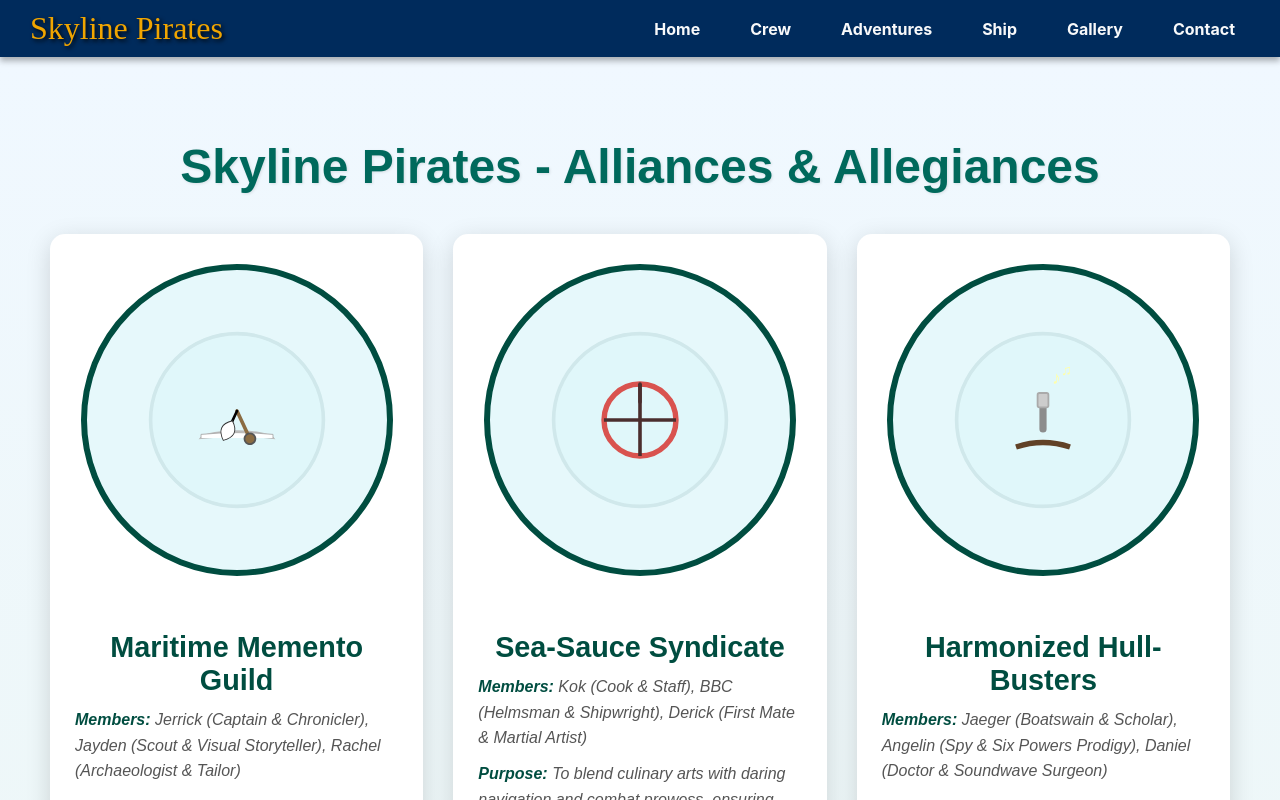
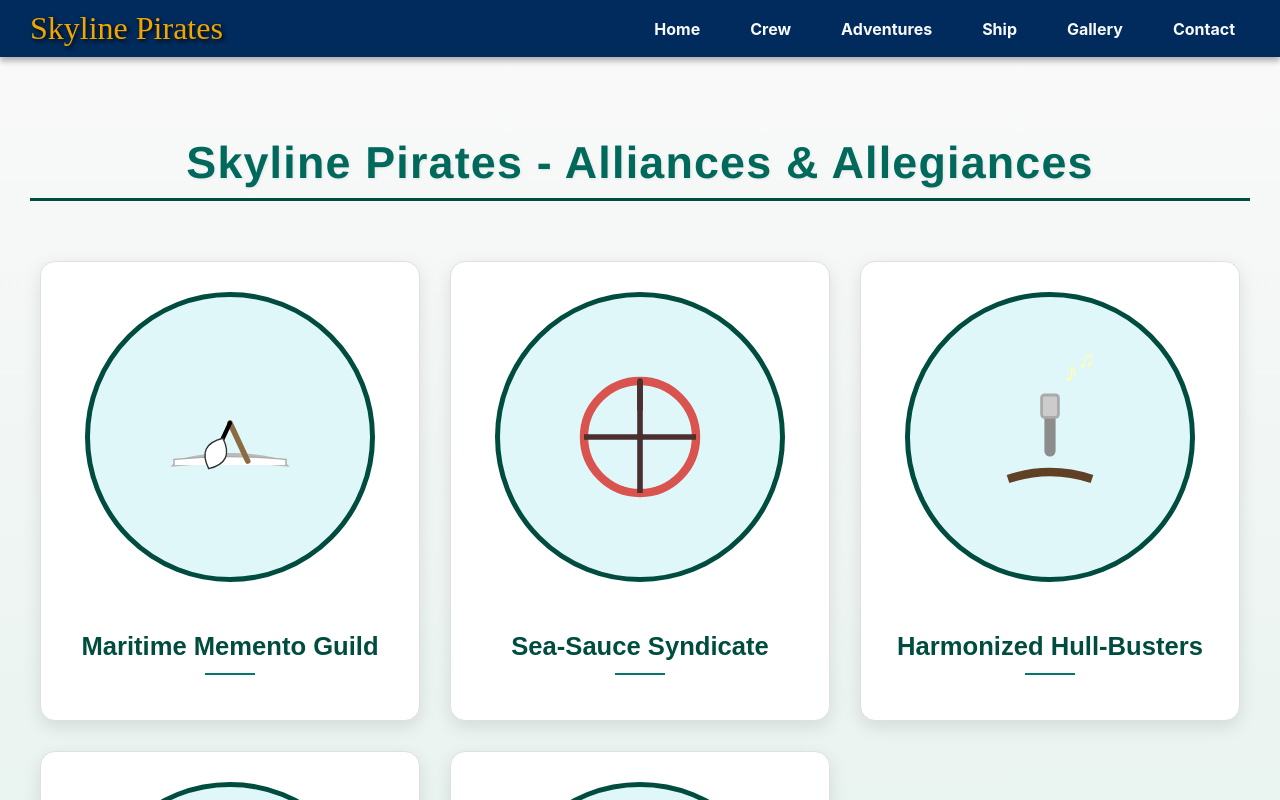
Before and after one commit to kokho1/SkylinePirate, a React (Create React App) app: page /alliance in a window 1280 px wide. Shown: the top 800 px of the page. Built offline with nearby package versions, Linux system fonts and the light colour scheme.

Commit message:
Better alliance

```diff
--- a/src/pages/Alliances.jsx
+++ b/src/pages/Alliances.jsx
@@ -1,4 +1,4 @@
-import React from 'react';
+import React, { useState } from 'react';
 import styles from '../styles/Alliances.css';
 import AllianceSymbol from './AllianceSymbol';
 
@@ -67,28 +67,76 @@ const alliances = [
 ];
 
 const Alliances = () => {
+  const [selectedAlliance, setSelectedAlliance] = useState(null);
+
+  const openModal = (alliance) => {
+    setSelectedAlliance(alliance);
+    document.body.style.overflow = 'hidden'; // Disable scrolling
+  };
+
+  const closeModal = () => {
+    setSelectedAlliance(null);
+    document.body.style.overflow = 'auto'; // Enable scrolling
+  };
   return (
     <div className="alliances-container">
       <h1 className="alliances-title">Skyline Pirates - Alliances & Allegiances</h1>
       <div className="alliances-grid">
         {alliances.map((alliance, idx) => (
-          <div className="alliance-card" key={idx}>
-           <div className="alliance-symbol-container">
-        <AllianceSymbol type={alliance.symbolType} />
-        </div>
+          <div
+            className="alliance-card"
+            key={idx}
+            onClick={() => openModal(alliance)}
+            style={{cursor: 'pointer'}}
+          >
+            <div className="alliance-symbol-container">
+              <AllianceSymbol type={alliance.symbolType} />
+            </div>
             <div className="alliance-info">
               <h2>{alliance.name}</h2>
-              <p className="alliance-members"><strong>Members:</strong> {alliance.members}</p>
-              <p className="alliance-purpose"><strong>Purpose:</strong> {alliance.purpose}</p>
-              <p className="alliance-funnyTwist"><strong>Funny Twist:</strong> {alliance.funnyTwist}</p>
-              <p className="alliance-symbol"><strong>Symbol:</strong> {alliance.symbolDetail}</p>
-              <p className="alliance-description">{alliance.detailedDescription}</p>
             </div>
           </div>
         ))}
+      </div>
+
+      {selectedAlliance && (
+        <Modal alliance={selectedAlliance} onClose={closeModal} />
+      )}
+    </div>
+  );
+};
+
+const Modal = ({ alliance, onClose }) => {
+  return (
+    <div className="modal-overlay" onClick={onClose}>
+      <div className="modal-content" onClick={(e) => e.stopPropagation()}>
+        <button className="close-button" onClick={onClose}>✕</button>
+
+        <div className="modal-symbol-container">
+          <AllianceSymbol type={alliance.symbolType} />
+        </div>
+
+        <h2 className="modal-title">{alliance.name}</h2>
+
+        <div className="modal-details">
+          <p><strong>Members:</strong> {alliance.members}</p>
+          <p><strong>Purpose:</strong> {alliance.purpose}</p>
+          <p><strong>Funny Twist:</strong> {alliance.funnyTwist}</p>
+          <p><strong>Symbol:</strong> {alliance.symbolDetail}</p>
+        </div>
+
+        <div className="modal-description">
+        {alliance.detailedDescription
+          .trim()
+          .split(/\n+/) // Splits text into an array by any newline
+          .map((line, index) => (
+            <p key={index}>{line.trim()}</p>
+          ))}
+      </div>
       </div>
     </div>
   );
 };
 
+
 export default Alliances;
--- a/src/styles/Alliances.css
+++ b/src/styles/Alliances.css
@@ -1,95 +1,324 @@
-.alliances-container {
-    background: linear-gradient(to bottom, #f0f8ff, #e8f5e9);
-    padding: 50px;
-    font-family: 'Arial', sans-serif;
-    min-height: 100vh;
-    color: #333;
+/* CSS Variables for Easy Theme Management */
+:root {
+  /* Color Palette */
+  --color-primary: #00695c;
+  --color-primary-dark: #004d40;
+  --color-primary-light: #e0f7fa;
+  --color-secondary: #00796b;
+  --color-accent: #ff5722;
+  --color-background: linear-gradient(to bottom, #f9f9f9 0%, #e0f0ea 100%);
+  --color-card-bg: #ffffff;
+  --color-text: #333333;
+  --color-text-light: #555555;
+  --color-border: #e0e0e0;
+  --color-shadow: rgba(0, 0, 0, 0.1);
+  --color-shadow-hover: rgba(0, 0, 0, 0.15);
+
+  /* Typography */
+  --font-family: 'Arial', sans-serif;
+  --font-title: 'Helvetica Neue', Helvetica, Arial, sans-serif;
+  --font-size-title: 2.8rem;
+  --font-size-subtitle: 1.6rem;
+  --font-size-body: 1.1rem;
+
+  /* Spacing */
+  --spacing-container: 50px 30px;
+  --spacing-card: 30px;
+  --spacing-grid-gap: 30px;
 }
 
+/* Container Styles */
+.alliances-container {
+  background: var(--color-background);
+  padding: var(--spacing-container);
+  font-family: var(--font-family);
+  min-height: 100vh;
+  color: var(--color-text);
+}
+
+/* Title Styles */
 .alliances-title {
   text-align: center;
-    font-size: 3rem;
-    margin-bottom: 40px;
-    color: #00695c;
-    font-weight: bold;
-    text-shadow: 1px 1px 3px rgba(0, 0, 0, 0.1);
+  font-size: var(--font-size-title);
+  margin-bottom: 50px;
+  color: var(--color-primary);
+  font-family: var(--font-title);
+  font-weight: 700;
+  letter-spacing: 1.2px;
+  text-shadow: 1px 1px 3px rgba(0, 0, 0, 0.08);
+  padding-bottom: 10px;
+  border-bottom: 3px solid var(--color-primary-dark);
 }
 
+/* Grid Layout */
 .alliances-grid {
   display: grid;
-    grid-template-columns: repeat(auto-fit, minmax(320px, 1fr));
-    gap: 30px;
+  grid-template-columns: repeat(auto-fit, minmax(300px, 1fr));
+  gap: var(--spacing-grid-gap);
+  padding: 10px;
 }
 
+/* Card Styles */
 .alliance-card {
-    background: #fff;
+  background: var(--color-card-bg);
   border-radius: 15px;
-    box-shadow: 0px 6px 25px rgba(0, 0, 0, 0.15);
+  box-shadow: 0px 6px 18px var(--color-shadow);
   overflow: hidden;
   display: flex;
   flex-direction: column;
   transition: transform 0.3s ease, box-shadow 0.3s ease;
+  border: 1px solid var(--color-border);
 }
 
 .alliance-card:hover {
   transform: translateY(-10px);
-    box-shadow: 0px 10px 30px rgba(0, 0, 0, 0.2);
+  box-shadow: 0px 12px 36px var(--color-shadow-hover);
 }
 
+/* Symbol Container */
 .alliance-symbol-container {
-    background: rgba(224, 247, 250, 0.8);
+  background: var(--color-primary-light);
   display: flex;
   justify-content: center;
   align-items: center;
-    height: 300px; /* Increased symbol container height */
-    width: 300px; /* Increased symbol container width */
+  height: 280px;
+  width: 280px;
   border-radius: 50%;
-    margin: 30px auto;
-    border: 6px solid #004d40; /* Enhanced border */
+  margin: 30px auto 20px auto;
+  border: 5px solid var(--color-primary-dark);
+  transition: border-color 0.3s ease, transform 0.3s ease;
+}
+
+.alliance-symbol-container svg circle {
+  display: none;
+}
+
+/* Display Specific SVG Element */
+.alliance-symbol-container svg circle:nth-of-type(2) {
+  display: block;
+}
+
+.alliance-card:hover .alliance-symbol-container {
+  border-color: var(--color-secondary);
+  transform: scale(1.05);
 }
 
 .alliance-symbol-container svg {
-    width: 180px; /* Increased symbol size */
-    height: 180px; /* Maintain proportional symbol size */
+  width: 1480px;
+  height: 1480px;
+  opacity: 1;
 }
 
+/* Card Information */
 .alliance-info {
-    padding: 25px;
+  padding: var(--spacing-card);
+  text-align: left;
 }
 
 .alliance-info h2 {
-    margin: 0;
-    font-size: 1.8rem;
-    color: #004d40;
+  margin: 0 0 15px 0;
+  font-size: var(--font-size-subtitle);
+  color: var(--color-primary-dark);
   font-weight: 600;
   text-align: center;
 }
 
+.alliance-card:hover .alliance-info h2 {
+  color: var(--color-secondary);
+}
+
 .alliance-info p {
-    margin: 10px 0;
-    font-size: 1rem;
-    line-height: 1.6;
+  margin: 8px 0;
+  font-size: var(--font-size-body);
+  line-height: 1.8;
+  color: var(--color-text-light);
 }
 
 .alliance-info p strong {
-    color: #004d40;
+  color: var(--color-primary-dark);
+  font-weight: bold;
 }
 
-  .alliance-members, .alliance-purpose, .alliance-funnyTwist, .alliance-symbol {
+/* Additional Information Styles */
+.alliance-members,
+.alliance-purpose,
+.alliance-funnyTwist,
+.alliance-symbol {
   font-style: italic;
-    color: #555;
+  color: var(--color-text-light);
 }
 
+/* Description Styles */
 .alliance-description {
   margin-top: 20px;
   white-space: pre-wrap;
-    color: #444;
+  color: var(--color-text-light);
+  text-align: justify;
+  line-height: 1.8;
 }
 
-  .alliance-card:hover .alliance-info h2 {
-    color: #00796b;
+/* Divider Under Title */
+.alliance-info h2::after {
+  content: "";
+  display: block;
+  margin: 12px auto;
+  width: 50px;
+  height: 2px;
+  background: var(--color-secondary);
 }
 
-  .alliance-card:hover .alliance-symbol-container {
-    border-color: #00251a;
+/* Modal Overlay */
+.modal-overlay {
+  position: fixed;
+  top: 0;
+  left: 0;
+  width: 100%;
+  height: 100%;
+  background-color: rgba(0, 0, 0, 0.5);
+  display: flex;
+  justify-content: center;
+  align-items: center;
+  z-index: 9999;
+  padding: 20px;
+  box-sizing: border-box;
+  animation: fadeIn 0.3s ease;
 }
+
+/* Modal Content */
+.modal-content {
+  background: var(--color-card-bg);
+  border-radius: 15px;
+  max-width: 600px;
+  width: 90%;
+  padding: 40px 30px 30px;
+  position: relative;
+  box-shadow: 0px 12px 36px var(--color-shadow-hover);
+  overflow-y: auto;
+  max-height: 90vh;
+  box-sizing: border-box;
+  animation: slideIn 0.3s ease;
+}
+
+/* Close Button */
+.close-button {
+  position: absolute;
+  top: 20px;
+  right: 20px;
+  background: #f0f0f0;
+  border: none;
+  border-radius: 50%;
+  width: 36px;
+  height: 36px;
+  font-size: 1.4rem;
+  cursor: pointer;
+  color: var(--color-text);
+  display: flex;
+  align-items: center;
+  justify-content: center;
+  transition: background 0.3s ease, transform 0.2s ease;
+}
+
+.close-button:hover {
+  background: #e0e0e0;
+  transform: rotate(90deg);
+}
+
+/* Modal Title */
+.modal-title {
+  font-size: var(--font-size-subtitle);
+  color: var(--color-primary-dark);
+  font-weight: 700;
+  text-align: center;
+  margin: 0 0 20px 0;
+  border-bottom: 2px solid var(--color-primary-dark);
+  padding-bottom: 10px;
+}
+
+/* Modal Details */
+.modal-details p {
+  margin: 10px 0;
+  font-size: var(--font-size-body);
+  line-height: 1.6;
+  color: var(--color-text);
+}
+
+.modal-details strong {
+  color: var(--color-primary-dark);
+}
+
+.modal-description {
+  margin-top: 20px;
+  padding: 20px;
+  background-color: #f9f9f9;
+  border-radius: 10px;
+  border: 1px solid #ddd;
+  line-height: 1.8;
+  color: #333;
+  font-size: 1rem;
+  text-align: left;
+  white-space: pre-wrap; /* Keeps line breaks but prevents unnecessary spacing */
+  text-indent: 0; /* Prevents indentation on all lines */
+  word-wrap: break-word; /* Ensures long words break properly */
+}
+
+.modal-description p {
+  margin: 0 0 10px 0; /* Adds spacing between paragraphs */
+  text-indent: 0; /* Prevents any unintended indentation */
+}
+
+
+
+.modal-description p span {
+  display: block; /* Forces each line to start on a new line */
+  text-indent: 0; /* Removes any unintended indentation */
+}
+
+
+
+
+/* Animations */
+@keyframes fadeIn {
+  from {
+    opacity: 0;
+  }
+  to {
+    opacity: 1;
+  }
+}
+
+@keyframes slideIn {
+  from {
+    transform: translateY(-20px);
+    opacity: 0;
+  }
+  to {
+    transform: translateY(0);
+    opacity: 1;
+  }
+}
+
+/* Responsive Enhancements */
+@media (max-width: 768px) {
+  .alliances-title {
+    font-size: 2.2rem;
+  }
+
+  .modal-content {
+    padding: 30px 20px 20px;
+  }
+
+  .modal-title {
+    font-size: 1.5rem;
+  }
+
+  .alliance-symbol-container {
+    height: 200px;
+    width: 200px;
+    margin: 20px auto;
+  }
+
+  .alliance-symbol-container svg {
+    width: 140px;
+    height: 140px;
+  }
+}
```
Lines whose indentation alone changed are shown as unchanged.
